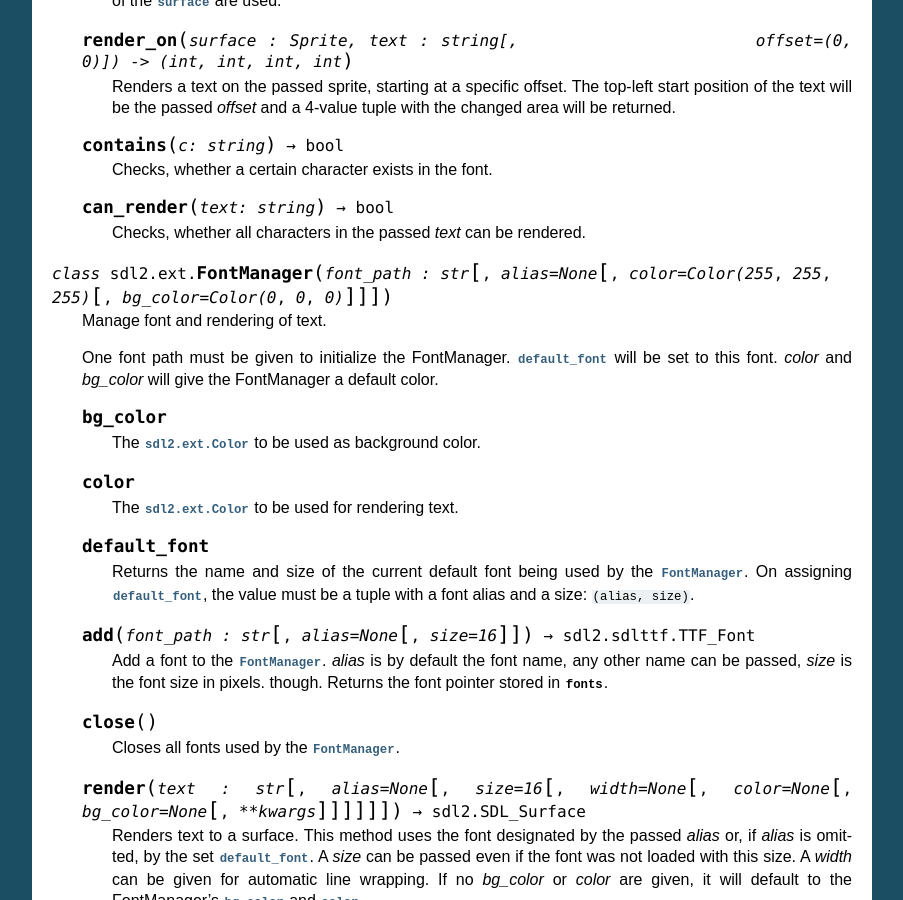
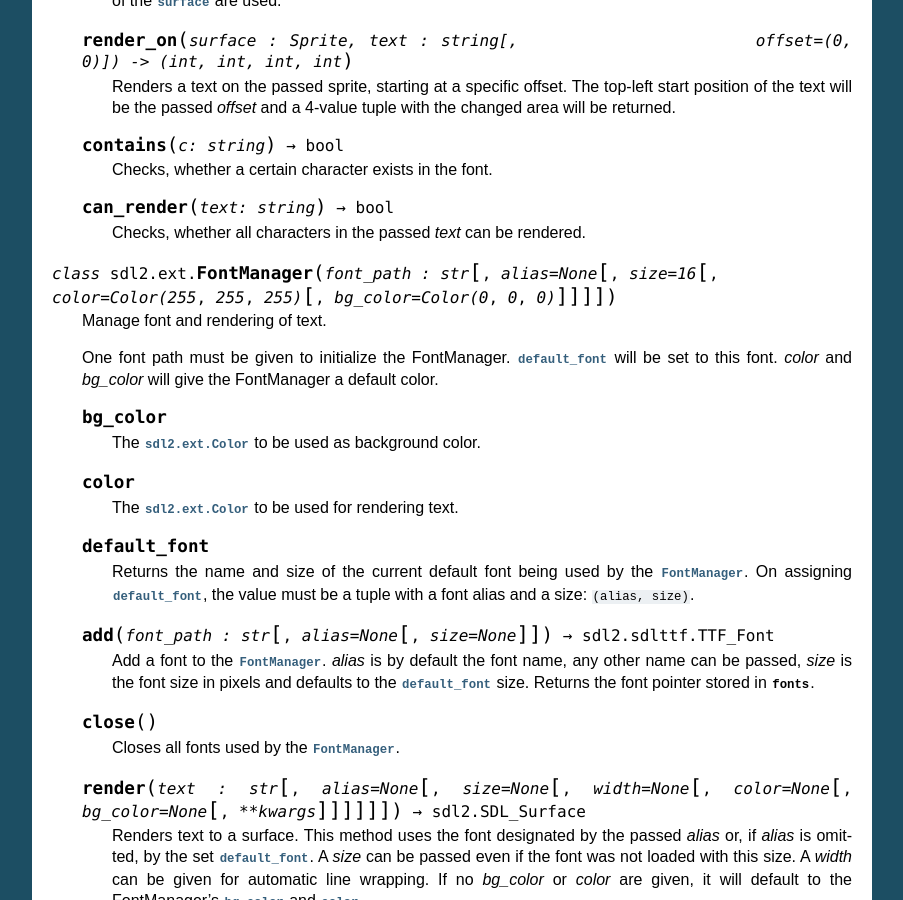
Before and after one commit to py-sdl/py-sdl2, a Sphinx documentation site: the page built from doc/modules/sdl2ext_font.rst, in a window 1280 px wide and 900 px high, scrolled down 738 px. Shown: the whole window, without its empty margins (198-1101 px from the left). Built offline with Sphinx 7.4.7, drawn with Linux system fonts in a browser that asks for light colours.

Commit message:
Update FontManager docs

```diff
--- a/doc/modules/sdl2ext_font.rst
+++ b/doc/modules/sdl2ext_font.rst
@@ -63,7 +63,7 @@ Text rendering routines
 
       Checks, whether all characters in the passed *text* can be rendered.
 
-.. class:: FontManager(font_path : str[, alias=None[, color=Color(255, 255, 255)[, bg_color=Color(0, 0, 0)]]])
+.. class:: FontManager(font_path : str[, alias=None[, size=16[, color=Color(255, 255, 255)[, bg_color=Color(0, 0, 0)]]]])
 
    Manage font and rendering of text.
 
@@ -86,17 +86,18 @@ Text rendering routines
       the value must be a tuple with a font alias and a size: ``(alias,
       size)``.
 
-   .. method:: add(font_path : str[, alias=None[, size=16]]) -> sdl2.sdlttf.TTF_Font
+   .. method:: add(font_path : str[, alias=None[, size=None]]) -> sdl2.sdlttf.TTF_Font
 
       Add a font to the :class:`FontManager`. *alias* is by default the
       font name, any other name can be passed, *size* is the font size
-      in pixels. though. Returns the font pointer stored in :attr:`fonts`.
+      in pixels and defaults to the :attr:`default_font` size. Returns the
+      font pointer stored in :attr:`fonts`.
 
    .. method:: close()
 
       Closes all fonts used by the :class:`FontManager`.
 
-   .. method:: render(text : str[, alias=None[, size=16[, width=None[, color=None[, bg_color=None[, **kwargs]]]]]]) -> sdl2.SDL_Surface
+   .. method:: render(text : str[, alias=None[, size=None[, width=None[, color=None[, bg_color=None[, **kwargs]]]]]]) -> sdl2.SDL_Surface
 
       Renders text to a surface. This method uses the font designated by
       the passed *alias* or, if *alias* is omitted, by the set
```
